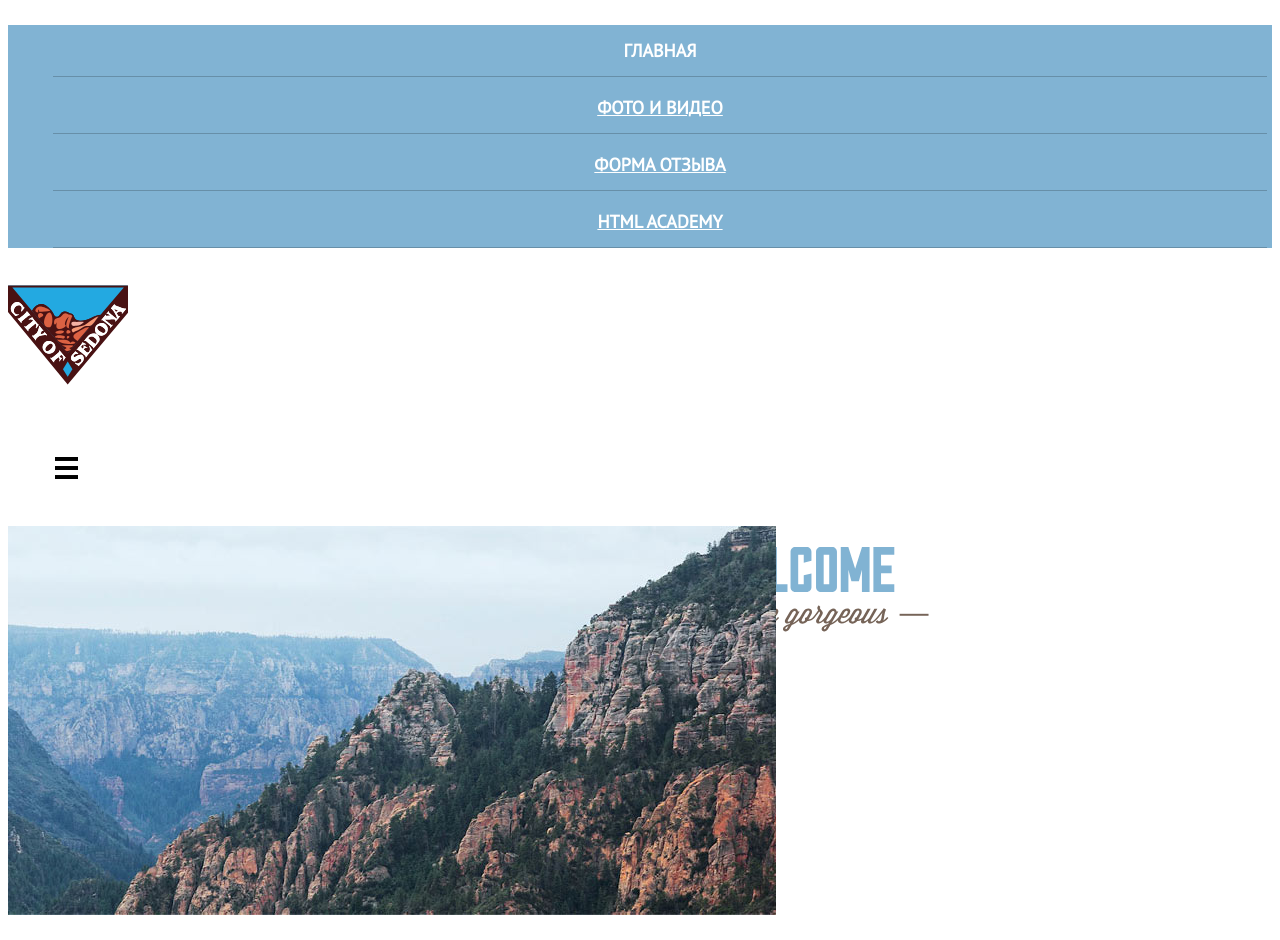
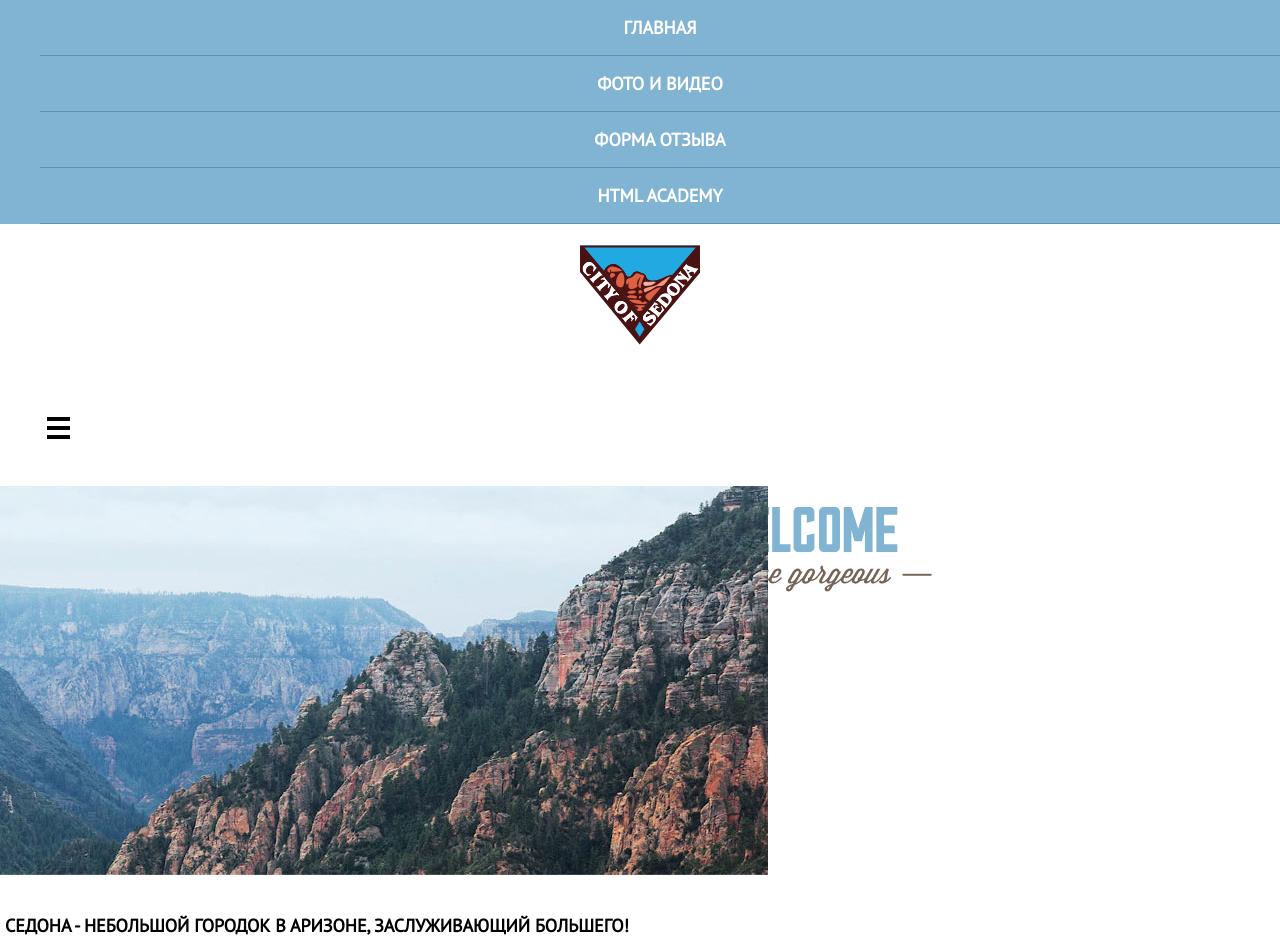
Before and after one commit to Yarisson/449065-sedona, a website: page index.html in a window 1280 px wide. Shown: the top 940 px of the page. Drawn offline with nearby package versions, Linux system fonts and the light colour scheme; files that its build step writes are made by us from their sources; files whose address does not match are found by name.

Commit message:
правки в отступы и в позиционирование логотипа

```diff
--- a/less/main-nav.less
+++ b/less/main-nav.less
@@ -1,19 +1,27 @@
 .main-nav {
   background-color: #81B3D3;
   color: #FFFFFF;
+  margin-bottom: 0;
 
   &__list {
+    padding-top: 0px;
+    padding-bottom: 0px;
+    margin-top: 0px;
+    margin-bottom: 0px;
+
   }
   &__item {
     font-size: 18px;
     font-weight: bold;
     text-align: center;
     text-transform: uppercase;
-    margin: 5px;
-    padding-top: 14px;
-    padding-bottom: 14px;
+    margin-top: 0px;
+    margin-bottom: 0px;
+    padding-top: 16px;
+    padding-bottom: 16px;
     border-bottom: 1px #678FA8 solid;
     list-style: none;
+    vertical-align: middle;
   }
 
 }
--- a/less/main-reason.less
+++ b/less/main-reason.less
@@ -32,6 +32,7 @@
     padding-right: 20px;
     margin-bottom: 5px;
     line-height: 0.8;
+    text-align: left;
 
     &--house {
       background-image: url("/img/icon-house.svg");
@@ -69,8 +70,8 @@
   }
 
   &--border {
-    border-top: #000000 1px solid;
-    border-bottom: #000000 1px solid;
+    border-top: #D6D6D6 1px solid;
+    border-bottom: #D6D6D6 1px solid;
   }
 
 }
--- a/less/page-header.less
+++ b/less/page-header.less
@@ -1,6 +1,6 @@
 .page-header {
   background-color: #FFFFFF;
-  margin-top: 25px;
+  margin-top: 0px;
 
   &__photo {
     background-image: url("/img/text-sedona-index.svg");
@@ -13,7 +13,9 @@
   }
 
   &__logo {
+    text-align: center;
     vertical-align: top;
     horiz-align: center;
+    margin-top: 0;
   }
 }
--- a/less/style.less
+++ b/less/style.less
@@ -22,6 +22,7 @@ body {
   font-family: 'PT Sans';
   line-height: normal;
   text-transform: uppercase;
+  margin: 0;
 
   h2 {
     color: #FFFFFF;
@@ -75,5 +76,6 @@ body {
 
   a {
     color: #FFFFFF;
+    text-decoration: none;
   }
 }
```
